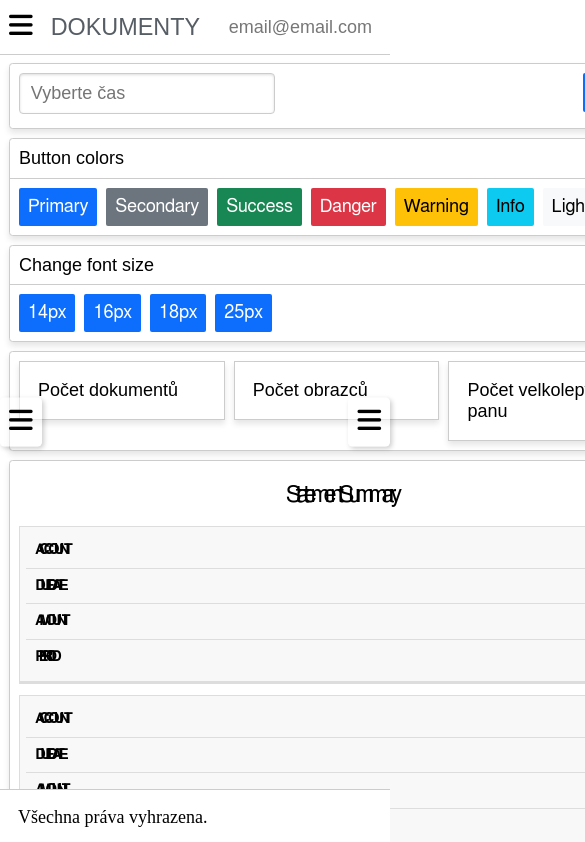
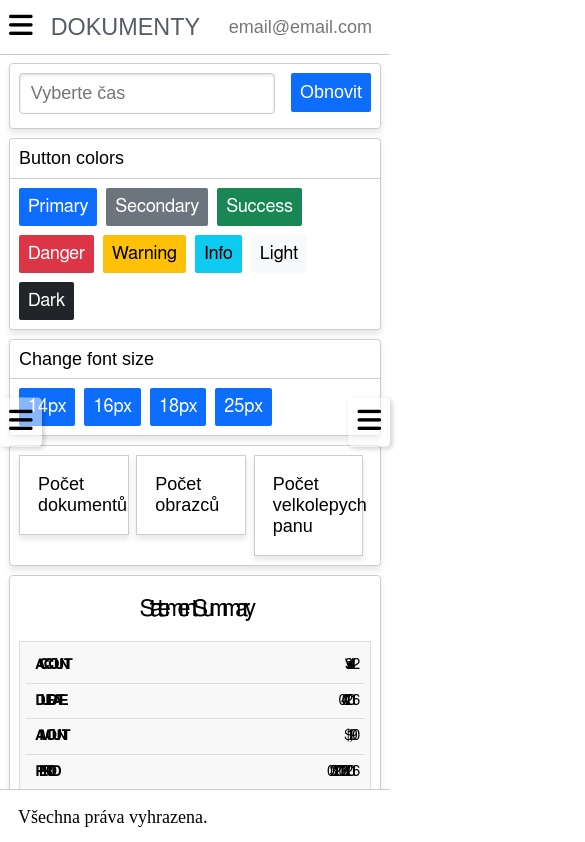
Before and after one commit to Eidamiino/css-framework-test, a Svelte app in the folder poc/: page / in a window 390 px wide. Shown: the top 842 px of the page, 585 px wide, since content can reach past the window. Built offline with nearby package versions, Linux system fonts and the light colour scheme; a web font is replaced by a local one.

Commit message:
testing a fix for phone content zooming

```diff
--- a/poc/index.html
+++ b/poc/index.html
@@ -3,7 +3,7 @@
 
 <head>
   <meta charset="UTF-8">
-  <meta name="viewport" content="width=device-width, initial-scale=1, maximum-scale=1">
+  <meta name="viewport" content="width=device-width, initial-scale=1">
   <title>Pure.CSS Grid Layout</title>
   <link rel="stylesheet" href="https://cdnjs.cloudflare.com/ajax/libs/pure/3.0.0/pure-min.css">
   <link rel="stylesheet" href="https://cdnjs.cloudflare.com/ajax/libs/font-awesome/6.7.2/css/all.min.css" />
--- a/poc/public/styles.css
+++ b/poc/public/styles.css
@@ -10,6 +10,11 @@ body {
     padding: 0;
     min-height: 100vh;
     font-size: 1rem;
+
+    /*smazat*/
+    /* overflow-x: hidden;
+    word-wrap: break-word;
+    word-break: break-all; */
 }
 
 .layout-wrapper {
@@ -99,14 +104,19 @@ img {
     min-height: 100vh;
     box-shadow: 0 4px 6px rgba(0, 0, 0, 0.25);
 
-    width: 250px;
-    min-width: 250px;
+    /* width: 250px;
+    min-width: 250px; */
+    width: 100%;
+    min-width: auto;
+    max-width: 250px;
+
     flex-shrink: 0;
 }
 
 .main {
     display: flex;
     min-width: 0;
+
 }
 
 .sidebar.collapsed {
@@ -181,7 +191,26 @@ img {
 .main-content {
     padding: 0.5rem 0.5rem 3rem 0.5rem;
     position: relative;
+
+    /* smazat */
+    max-width: 100%;
+    box-sizing: border-box;
 }
+
+.main-content table {
+    /* smazat */
+    /* max-width: 100%;
+    display: block;
+    overflow-x: auto; */
+}
+
+* {
+    /* smazat */
+    /* max-width: 100%;
+    box-sizing: border-box; */
+}
+
+
 
 .main-content .pure-g {
     margin-bottom: 0.5rem;
@@ -223,7 +252,7 @@ img {
     border: 1px solid #ccc;
     box-shadow: 0 4px 6px rgba(0, 0, 0, 0.1);
     padding: 1rem;
-    margin-right: 0.5rem;
+    margin-right: min(0.5rem, 2vw);
 }
 
 .ripple {
@@ -304,9 +333,14 @@ button {
     margin: 0;
 }
 
-.button-container{
+.button-container {
     display: flex;
     gap: 0.5rem;
+
+    /* smazat2 */
+    flex-wrap: wrap;
+    width: 100%;
+    box-sizing: border-box;
 }
 
 .input-icon-wrapper {
```
